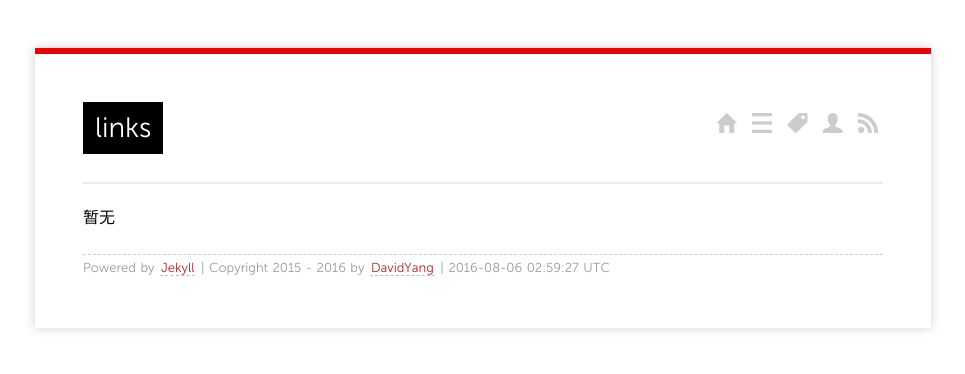
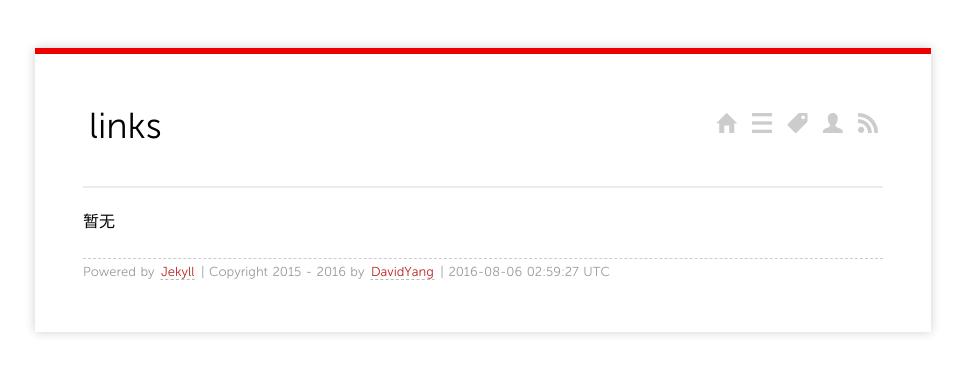
Before and after one commit to davidyang2415/davidyang2415.github.io, a Jekyll site: the page built from links/index.md, in a window 1280 px wide. Shown: the top 374 px of the page, without its empty margins (157-1122 px from the left). Built offline with Jekyll 4.4.1, drawn with Linux system fonts in a browser that asks for light colours; Markdown is read by kramdown in place of the engine named in the settings.

Commit message:
调整页面

```diff
--- a/_config.yml
+++ b/_config.yml
@@ -1,5 +1,6 @@
+gems: [jekyll-paginate]
 markdown: rdiscount
 permalink: /:year/:month/:title/
 author: yangdw
-pygments: true
-paginate: 24
+higlighter: pygments
+paginate: 25
--- a/index.html
+++ b/index.html
@@ -10,6 +10,7 @@ layout: page
     {% assign year = y %}
     <li class="listing-seperator">{{ y }}</li>
   {% endif %}
+
   <li class="listing-item">
     <time datetime="{{ post.date | date:"%Y-%m-%d" }}">{{ post.date | date:"%Y-%m-%d" }}</time>
     <a href="{{ post.url }}" title="{{ post.title }}">{{ post.title }}</a>
--- a/media/css/screen.css
+++ b/media/css/screen.css
@@ -79,13 +79,13 @@ body>div {
     border-top: 6px solid #EE0000;
 }
 h1 {
-    font-size: 28px;
-    line-height: 28px;
-    margin: 0 0 28px 0;
-	background-color: #000;
-	color: #fff;
+    font-size: 36px;
+    line-height: 36px;
+    margin: 0 0 36px 0;
+	background-color: #fff;
+	color: #000;
 	display: inline-block;
-	padding: 12px;
+	padding: 6px;
 }
 h2 {
     font-size: 26px;
```
Also changed, not shown: other parts of index.html (+1 -1 lines), _layouts/default.html (+8 -1 lines).
